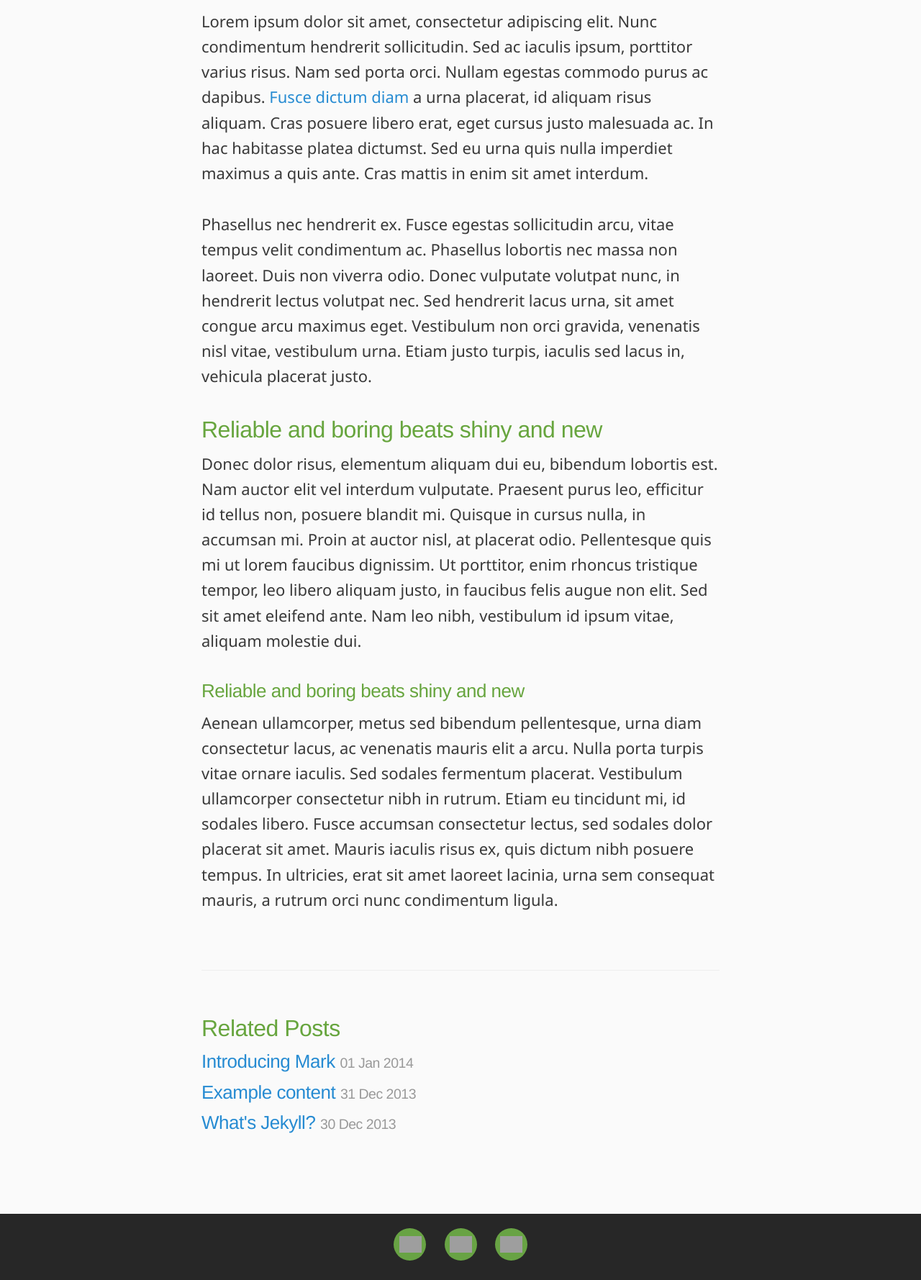
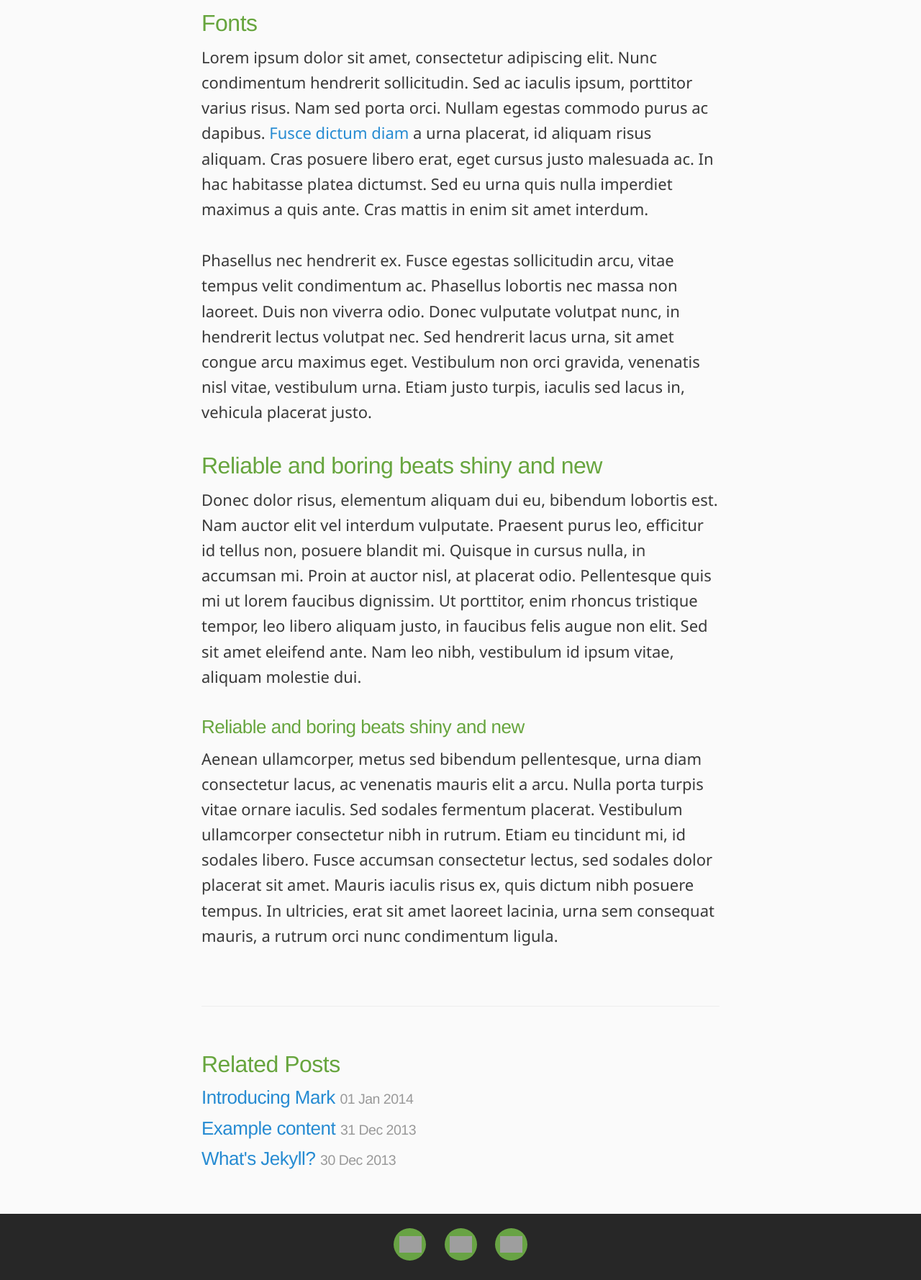
Before and after one commit to markthelefty/markthelefty.github.io, a Jekyll site: the page built from _posts/2018-07-30-theme-style-guide.markdown, in a window 1280 px wide, cut to the strip 985-2764 px from the top of the page. Shown: the whole strip at 72% size. Built offline with Jekyll 4.4.1, drawn with Linux system fonts in a browser that asks for light colours; some web fonts are replaced; our own code applies the rules of GitHub Pages for plain Markdown files; grey boxes are pictures that could not be loaded.

Commit message:
Updated Theme Style Guide

```diff
--- a/_posts/2018-07-30-theme-style-guide.markdown
+++ b/_posts/2018-07-30-theme-style-guide.markdown
@@ -10,6 +10,10 @@
 
 <img src="https://res.cloudinary.com/dbrkuvff5/image/upload/f_auto,q_auto/v1532945102/post-images/colors.png" alt="Style Guide Brand Colors" class="cld-responsive">
 
+## Fonts
+
+
+
 Lorem ipsum dolor sit amet, consectetur adipiscing elit. Nunc condimentum hendrerit sollicitudin. Sed ac iaculis ipsum, porttitor varius risus. Nam sed porta orci. Nullam egestas commodo purus ac dapibus. [Fusce dictum diam](http://www.google.com) a urna placerat, id aliquam risus aliquam. Cras posuere libero erat, eget cursus justo malesuada ac. In hac habitasse platea dictumst. Sed eu urna quis nulla imperdiet maximus a quis ante. Cras mattis in enim sit amet interdum.
 
 Phasellus nec hendrerit ex. Fusce egestas sollicitudin arcu, vitae tempus velit condimentum ac. Phasellus lobortis nec massa non laoreet. Duis non viverra odio. Donec vulputate volutpat nunc, in hendrerit lectus volutpat nec. Sed hendrerit lacus urna, sit amet congue arcu maximus eget. Vestibulum non orci gravida, venenatis nisl vitae, vestibulum urna. Etiam justo turpis, iaculis sed lacus in, vehicula placerat justo.
```
